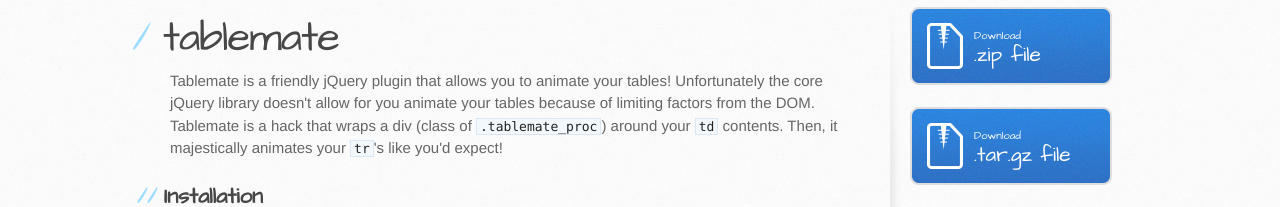
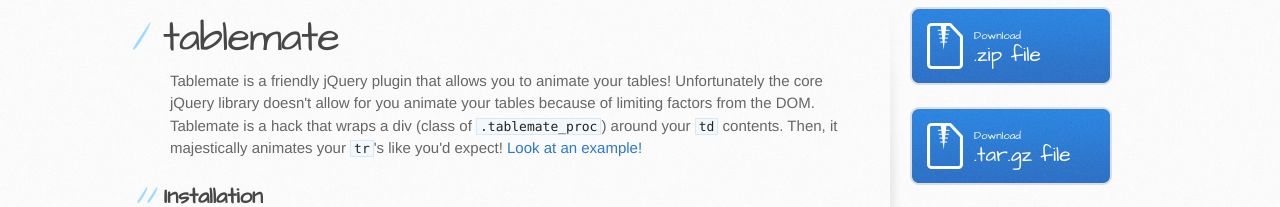
Before and after one commit to chandlerroth/tablemate, a plain HTML site: page index.html in a window 1280 px wide. Shown: the part 259-466 px from the top of the page. Drawn offline with Linux system fonts and the light colour scheme.

Commit message:
Add example

```diff
--- a/index.html
+++ b/index.html
@@ -30,7 +30,7 @@
         <section id="main-content">
           <h1>tablemate</h1>
 
-<p>Tablemate is a friendly jQuery plugin that allows you to animate your tables! Unfortunately the core jQuery library doesn't allow for you animate your tables because of limiting factors from the DOM. Tablemate is a hack that wraps a div (class of <code>.tablemate_proc</code>) around your <code>td</code> contents. Then, it majestically animates your <code>tr</code>'s like you'd expect!</p>
+<p>Tablemate is a friendly jQuery plugin that allows you to animate your tables! Unfortunately the core jQuery library doesn't allow for you animate your tables because of limiting factors from the DOM. Tablemate is a hack that wraps a div (class of <code>.tablemate_proc</code>) around your <code>td</code> contents. Then, it majestically animates your <code>tr</code>'s like you'd expect! <a href="example.html">Look at an example!</a></p>
 
 <h2>Installation</h2>
 
```
